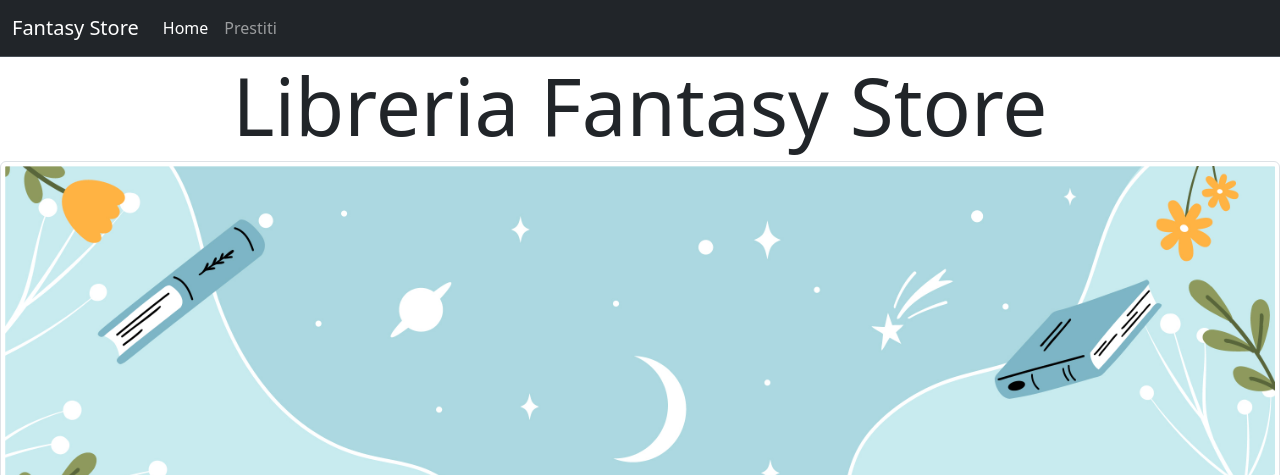
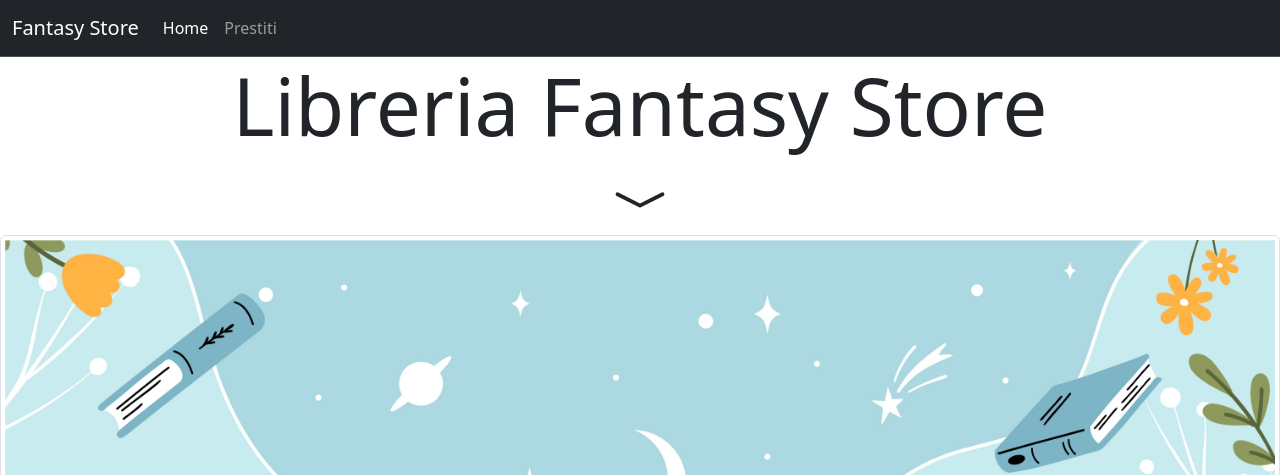
Before and after one commit to benaversano98/projectLibreria, a Flask app: page / in a window 1280 px wide. Shown: the top 475 px of the page. Run offline with Flask 3, Linux system fonts and the light colour scheme; data that the repository does not hold is empty.

Commit message:
Update Benedetta 17:33

```diff
--- a/bookstodb/Webapp/templates/home.html
+++ b/bookstodb/Webapp/templates/home.html
@@ -11,6 +11,9 @@
             window.location.hash = "start";
         </script>
         {% endif %}
+<script>
+
+</script>
 </head>
 <body>
 <!--
@@ -38,7 +41,13 @@ NAVBAR
 <!--
 NEW RELEASES
 -->
-<h1 class="display-1 text-center">Libreria Fantasy Store</h1>
+<div class="text-center">
+<h1 class="display-1">Libreria Fantasy Store</h1>
+    <button type="button" class="btn" data-bs-toggle="button" onclick="window.location.hash = 'start'"> <svg xmlns="http://www.w3.org/2000/svg" width="60" height="60" fill="currentColor" class="bi bi-chevron-compact-down" viewBox="0 0 16 16">
+  <path fill-rule="evenodd" d="M1.553 6.776a.5.5 0 0 1 .67-.223L8 9.44l5.776-2.888a.5.5 0 1 1 .448.894l-6 3a.5.5 0 0 1-.448 0l-6-3a.5.5 0 0 1-.223-.67"/>
+</svg>
+    </button>
+</div>
 <!--
 IMAGE
 -->
```
